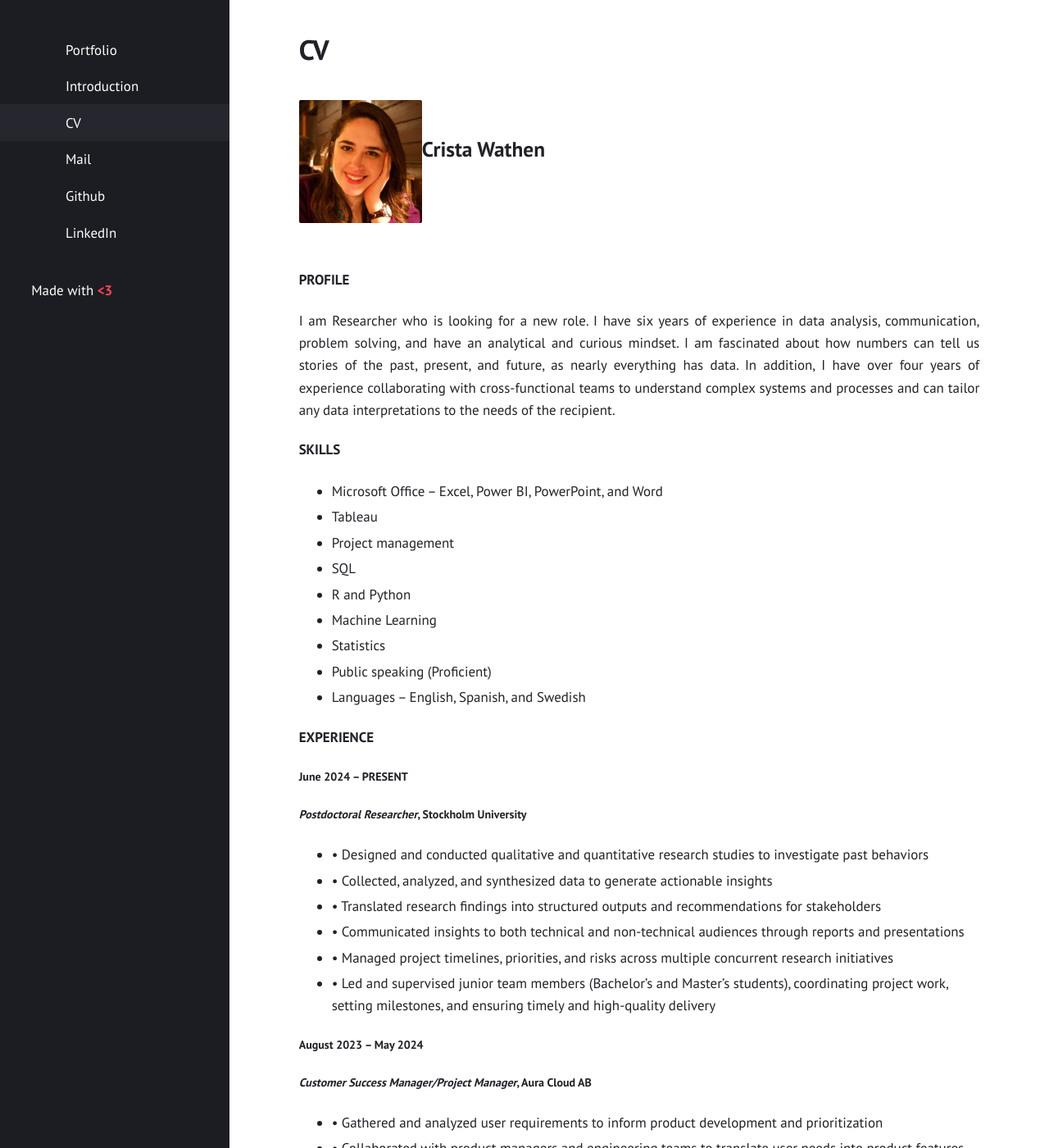
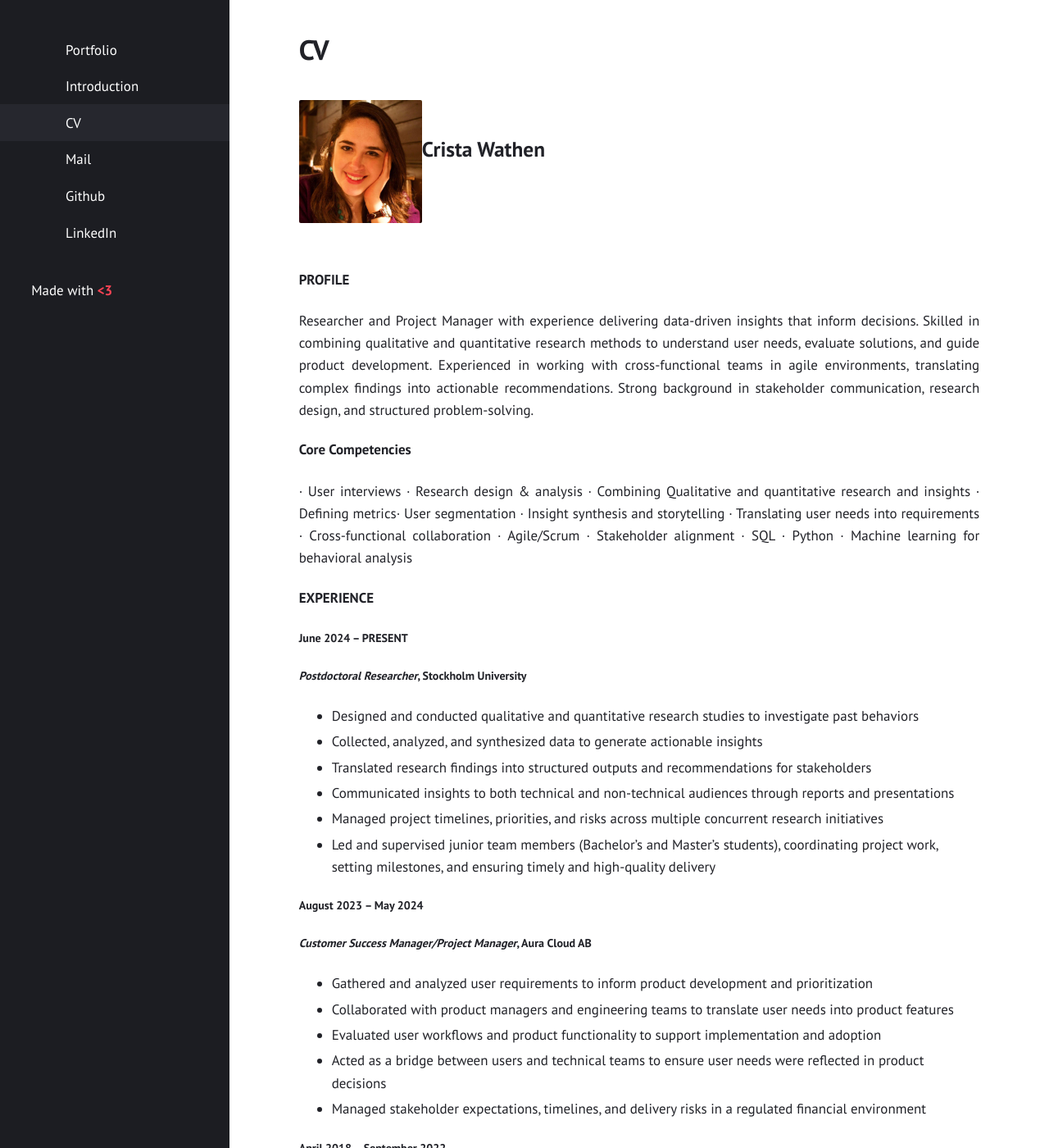
Before and after one commit to cwathen/Portfolio, a Jekyll site: the page built from CV.md, in a window 1280 px wide and 1400 px high. Shown: the whole window at 82% size. Built offline with Jekyll 4.4.1, drawn with Linux system fonts in a browser that asks for light colours; some of the changed text lies outside the part shown.

Commit message:
Update CV.md

```diff
--- a/CV.md
+++ b/CV.md
@@ -10,49 +10,42 @@ layout: page
 <br>
 <br>
 <br>
+
 #### PROFILE
 
-I am Researcher who is looking for a new role. I have six years of experience in data analysis, communication, problem solving, and have an analytical and curious mindset. I am fascinated about how numbers can tell us stories of the past, present, and future, as nearly everything has data. In addition, I have over four years of experience collaborating with cross-functional teams to understand complex systems and processes and can tailor any data interpretations to the needs of the recipient.
+Researcher and Project Manager with experience delivering data-driven insights that inform decisions. Skilled in combining qualitative and quantitative research methods to understand user needs, evaluate solutions, and guide product development. Experienced in working with cross-functional teams in agile environments, translating complex findings into actionable recommendations. Strong background in stakeholder communication, research design, and structured problem-solving.
 
-#### SKILLS
-* Microsoft Office – Excel, Power BI, PowerPoint, and Word
-* Tableau
-* Project management
-* SQL
-* R and Python
-* Machine Learning
-* Statistics
-* Public speaking (Proficient)
-* Languages – English, Spanish, and Swedish
+#### Core Competencies
+· User interviews · Research design & analysis · Combining Qualitative and quantitative research and insights · Defining metrics· User segmentation · Insight synthesis and storytelling · Translating user needs into requirements · Cross-functional collaboration · Agile/Scrum · Stakeholder alignment · SQL · Python · Machine learning for behavioral analysis
 
 #### EXPERIENCE
 
 ##### June 2024 – PRESENT
 ##### *Postdoctoral Researcher*, Stockholm University
-* •	Designed and conducted qualitative and quantitative research studies to investigate past behaviors
-* •	Collected, analyzed, and synthesized data to generate actionable insights
-* •	Translated research findings into structured outputs and recommendations for stakeholders
-* •	Communicated insights to both technical and non-technical audiences through reports and presentations
-* •	Managed project timelines, priorities, and risks across multiple concurrent research initiatives
-* •	Led and supervised junior team members (Bachelor’s and Master’s students), coordinating project work, setting milestones, and ensuring timely and high-quality delivery
+* Designed and conducted qualitative and quantitative research studies to investigate past behaviors
+* Collected, analyzed, and synthesized data to generate actionable insights
+* Translated research findings into structured outputs and recommendations for stakeholders
+* Communicated insights to both technical and non-technical audiences through reports and presentations
+* Managed project timelines, priorities, and risks across multiple concurrent research initiatives
+* Led and supervised junior team members (Bachelor’s and Master’s students), coordinating project work, setting milestones, and ensuring timely and high-quality delivery
 
 
 ##### August 2023 – May 2024
 ##### *Customer Success Manager/Project Manager*, Aura Cloud AB
-* •	Gathered and analyzed user requirements to inform product development and prioritization
-* •	Collaborated with product managers and engineering teams to translate user needs into product features
-* •	Evaluated user workflows and product functionality to support implementation and adoption
-* •	Acted as a bridge between users and technical teams to ensure user needs were reflected in product decisions
-* •	Managed stakeholder expectations, timelines, and delivery risks in a regulated financial environment
+* Gathered and analyzed user requirements to inform product development and prioritization
+* Collaborated with product managers and engineering teams to translate user needs into product features
+* Evaluated user workflows and product functionality to support implementation and adoption
+* Acted as a bridge between users and technical teams to ensure user needs were reflected in product decisions
+* Managed stakeholder expectations, timelines, and delivery risks in a regulated financial environment
 
 
 ##### April 2018 – September 2022
 ##### *PhD Researcher*, Stockholm University
-* •	Designed and executed research studies combining qualitative and quantitative methodologies
-* •	Analyzed complex datasets to identify patterns in human behavior and decision-making
-* •	Developed structured frameworks and documentation to support research clarity and reuse
-* •	Communicated findings through academic publications, presentations, and stakeholder discussions
-* •	Managed multiple concurrent research projects with full ownership of planning and execution
+* Designed and executed research studies combining qualitative and quantitative methodologies
+* Analyzed complex datasets to identify patterns in human behavior and decision-making
+* Developed structured frameworks and documentation to support research clarity and reuse
+* Communicated findings through academic publications, presentations, and stakeholder discussions
+* Managed multiple concurrent research projects with full ownership of planning and execution
 
 
 ##### November 2015 – March 2018
```
